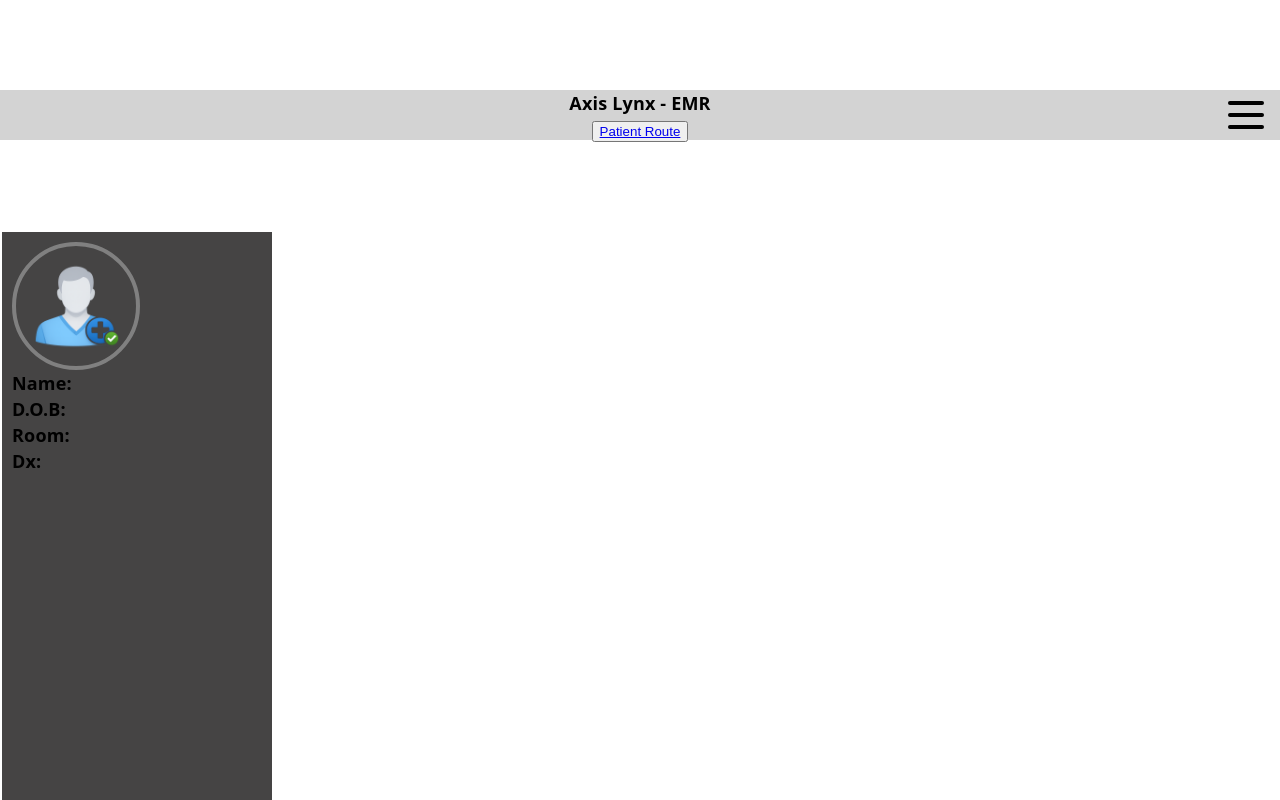
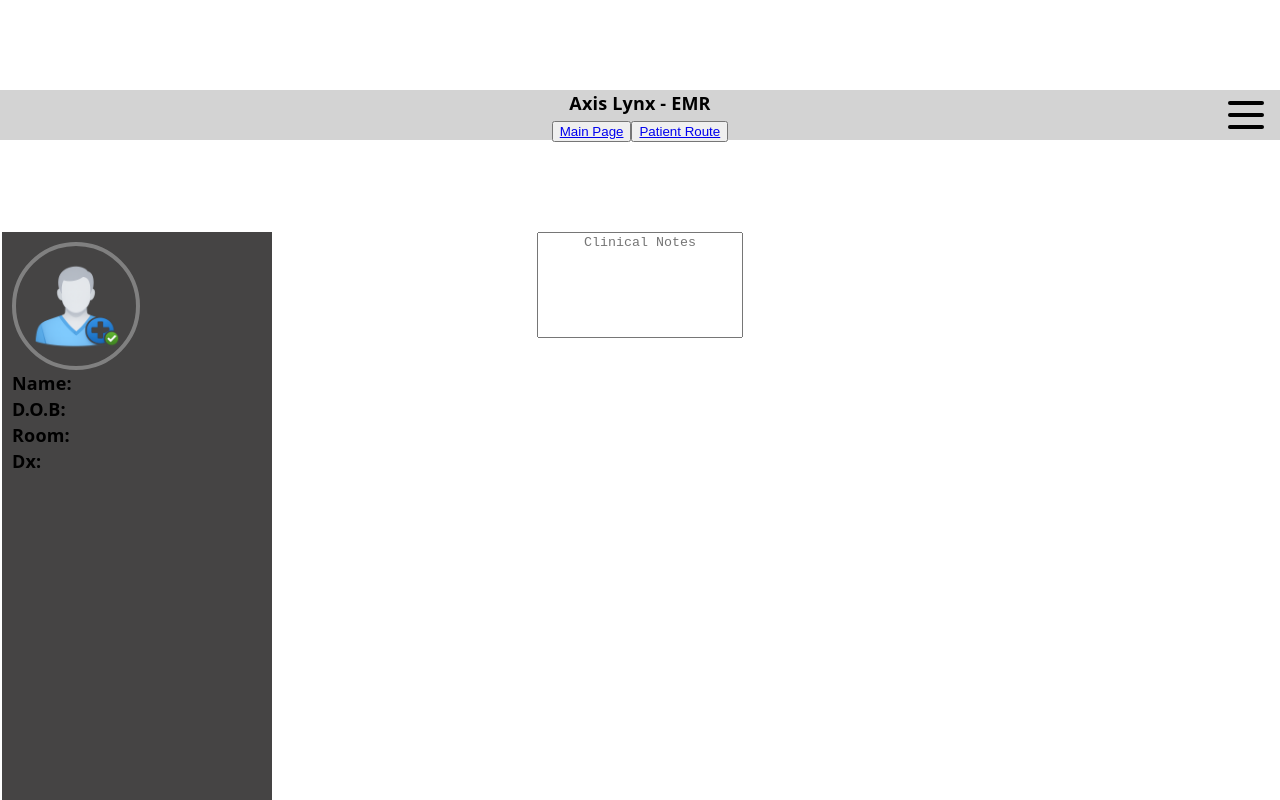
Before and after one commit to dpanepucci/EMR_Lynx, a React (Vite) app in the folder client/: page /patient in a window 1280 px wide. Shown: the top 800 px of the page. Built offline with nearby package versions, Linux system fonts and the light colour scheme; sample sign-in values are in the browser's storage.

Commit message:
adjusting file structure, adding in components to main page, started free text area for note keeping

```diff
--- a/client/src/App.jsx
+++ b/client/src/App.jsx
@@ -1,6 +1,7 @@
 import { useState } from "react";
 import "./App.css";
 import Hamburger from "./components/hamburgerMenu";
+import FreeNotes from "./emr_components/freeNotes";
 
 function App() {
   const [HamburgerOpen, setHamburgerOpen] = useState(false);
@@ -16,9 +17,14 @@ function App() {
       </div>
       <div id="hamburgerNav">
         <p id="Axis">Axis Lynx - EMR</p>
+
+        <button>
+          <a href='/'>Main Page</a>
+        </button>
         <button>
           <a href="/patient">Patient Route</a>
         </button>
+
         <ul className={HamburgerOpen ? "menu open" : "menu"}>
           <li>Settings</li>
           <li>Profile</li>
@@ -26,12 +32,20 @@ function App() {
             <a href="/login">Log Out</a>
           </li>
         </ul>
+
         <div className="navIcon" onClick={toggleHamburgerIcon}>
           <Hamburger isOpen={HamburgerOpen} />
         </div>
+
+        <div>
+          <FreeNotes/>
+        </div>
+
       </div>
     </>
   );
 }
 
 export default App;
+
+// Build components outside, then import them into Main Page
--- /dev/null
+++ b/client/src/emr_components/freeNotes.css
@@ -0,0 +1,10 @@
+h1 {
+    color: gray;
+}
+
+#freeNotes {
+    width:200px;
+    height:100px;
+    resize: none;
+    text-align: center;
+}
--- /dev/null
+++ b/client/src/emr_components/freeNotes.jsx
@@ -0,0 +1,12 @@
+import './freeNotes.css'
+
+function FreeNotes() {
+    return (
+        <>
+        <h1>Free Notes</h1>
+        <textarea id ='freeNotes' placeholder='Clinical Notes'></textarea>
+        </>
+    )
+}
+
+export default FreeNotes;
--- a/client/src/components/patient.jsx
+++ b/client/src/emr_components/patient.jsx
@@ -1,13 +1,6 @@
-import { useState } from "react";
 import "./patient.css";
-import Hamburger from "./hamburgerMenu.jsx";
 
 function Patient() {
-  const [HamburgerOpen, setHamburgerOpen] = useState(false);
-
-  const toggleHamburgerIcon = () => {
-    setHamburgerOpen(!HamburgerOpen);
-  };
 
   return (
     <>
@@ -33,3 +26,5 @@ function Patient() {
 export default Patient;
 
 // REFACTOR TO LINK TO PATIENT THAT IS SELECTED FROM THE MAIN PAGE
+// Will show all patients assigned.
+// Add vital signs to this field
--- a/client/src/main.jsx
+++ b/client/src/main.jsx
@@ -3,7 +3,7 @@ import "./index.css";
 import App from "./App.jsx";
 import Login from "./components/login.jsx";
 import Register from "./components/register.jsx";
-import Patient from "./components/patient.jsx";
+import Patient from "./emr_components/patient.jsx";
 
 import { BrowserRouter, Routes, Route } from "react-router-dom";
 import { ProtectedRoute } from "./protectedRoutes.jsx";
```
Also changed, not shown: client/src/emr_components/careTeamChat.jsx (added), client/src/emr_components/handoff.jsx (added), client/src/emr_components/patient.css (renamed from client/src/components/patient.css), client/src/emr_components/patientDetails.jsx (added).
